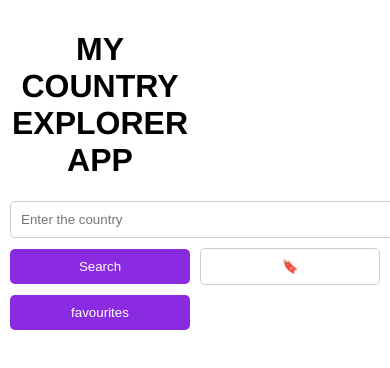
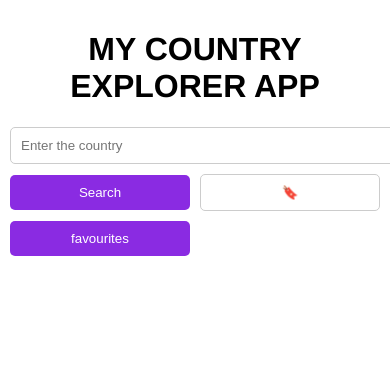
Before and after one commit to greythedevv/MY-COUNTRY-EXPLORER-APP, a plain HTML site: page index.html in a window 390 px wide. Drawn offline with nearby package versions, Linux system fonts and the light colour scheme.

Commit message:
worked on mobile responsiveness

```diff
--- a/App.css
+++ b/App.css
@@ -59,7 +59,7 @@ input{
 /* Mobile responsiveness */
 @media (max-width: 600px){
 
-    .first,
+
     .second{
         display: grid;
         grid-template-columns: 1fr 1fr; /* 2 columns */
```
